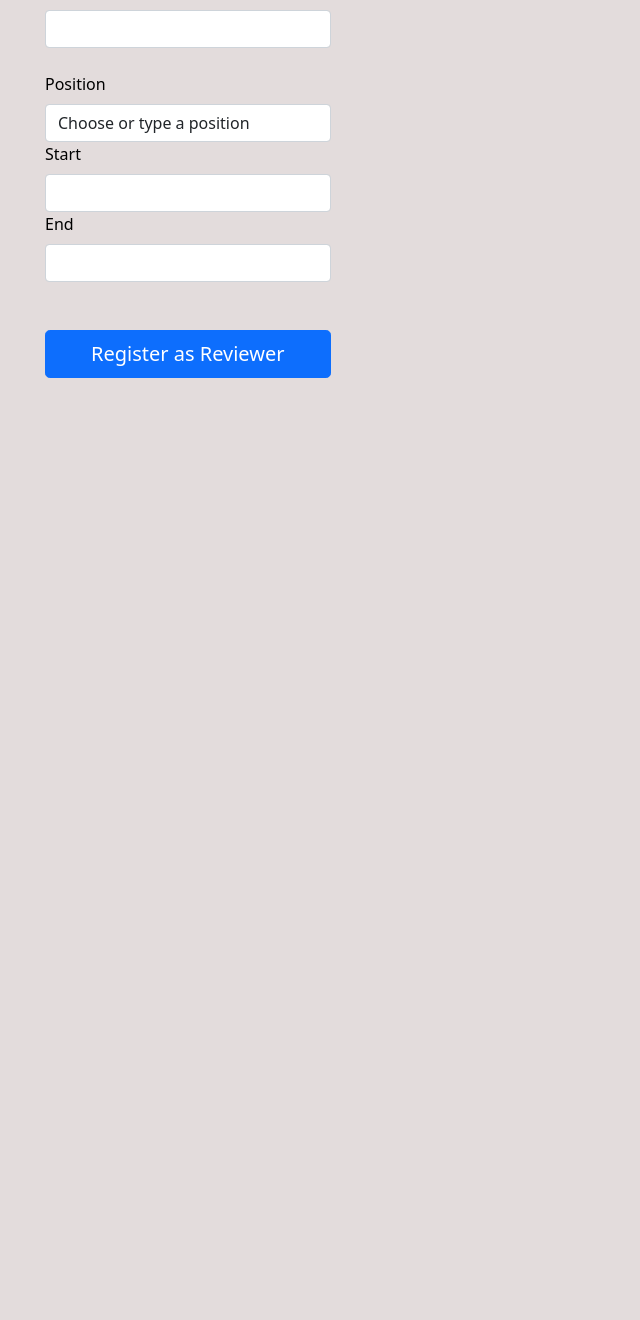
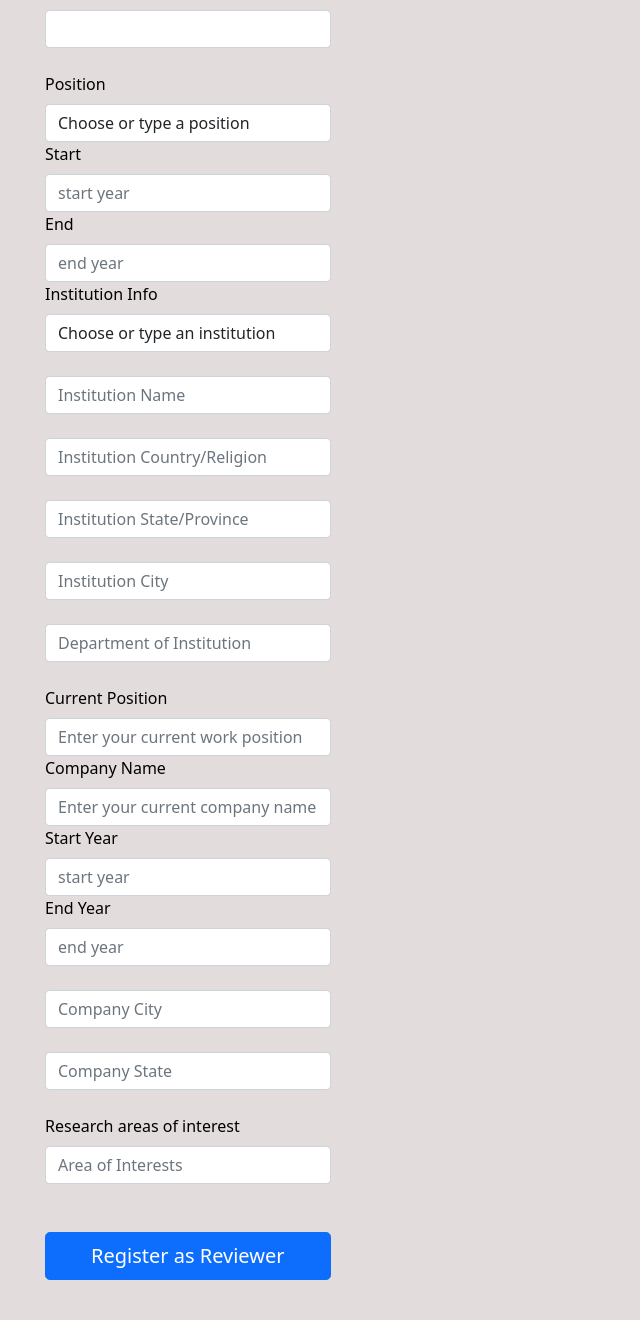
Before and after one commit to bikramishaan/Review-System, a Flask app: page /reviewer-register in a window 1280 px wide. Shown: the part 770-2090 px from the top of the page, without its empty margins (0-640 px from the left). Before the commit the page ends 1148 px from the top, so only its background shows below. Run offline with Flask 3, Linux system fonts and the light colour scheme; some libraries are stand-ins or nearby versions.

Commit message:
Complete Reviewer Form

```diff
--- a/Event/forms.py
+++ b/Event/forms.py
@@ -73,11 +73,25 @@ class ReviewerForm(FlaskForm):
                          choices=[('','Choose a gender or type a custom gender'), ('Male','Male'), ('Female','Female'), ('Non-Binary','Non-Binary'), ('Not Specified','Not Specified')], validators=[DataRequired()])
     year_of_birth = IntegerField(label="Year of Birth", validators=[DataRequired(), NumberRange(min=1923, max=2023)])
     email_address = StringField(label="Email Address", validators=[Email(), DataRequired()])
-    homepage_url = StringField(label="Homepage URL", validators=[DataRequired(), URL()])
-    google_scholar_url = StringField(label="Google Scholar URL", validators=[DataRequired(), URL()])
-    orcid_url = StringField(label="ORCID URL", validators=[DataRequired(), URL()])
-    position = SelectField(label="Position",
+    homepage_url = StringField(label="Homepage URL", validators=[URL()])
+    google_scholar_url = StringField(label="Google Scholar URL", validators=[URL()])
+    orcid_url = StringField(label="ORCID URL", validators=[URL()])
+    education_position = SelectField(label="Position",
                            choices=[('','Choose or type a position'), ('Undergrad Student','Undergrad Student'), ('MS Student','MS Student'), ('PhD Student','PhD Student'), ('Postdoc','Postdoc'), ('Instructor','Instructor'), ('Lecturer','Lecturer'), ('Assistant Professor','Assistant Professor'), ('Associate Professor','Associate Professor'), ('Full Professor','Full Professor'), ('Emeritus','Emeritus'), ('Researcher','Researcher'), ('Principal Researcher','Principal Researcher'), ('Intern','Intern')])
-    start_year = IntegerField(label='Start', validators=[DataRequired()])
-    end_year = IntegerField(label='End')
+    education_start_year = IntegerField(label='Start')
+    education_end_year = IntegerField(label='End')
+    inst_domain = SelectField(label="Institution Info",
+                                choices=[('','Choose or type an institution'), ('iit.ac.in ','iit.ac.in '), ('du.ac.in','du.ac.in'), ('jnu.ac.in','jnu.ac.in'), ('cu.ac.in','cu.ac.in'), ('mu.ac.in','mu.ac.in'), ('aiims.edu','aiims.edu')])
+    inst_name = StringField(label="")
+    inst_country = StringField(label="")
+    inst_state = StringField(label="")
+    inst_city = StringField(label="")
+    inst_department = StringField(label="")
+    current_position = StringField(label="Current Position", validators=[DataRequired()])
+    current_company = StringField(label="Company Name", validators=[DataRequired()])
+    current_start_year = IntegerField(label="Start Year", validators=[DataRequired()])
+    current_end_year = IntegerField(label="End Year")
+    current_city = StringField(label="")
+    current_country = StringField(label="", validators=[DataRequired()])
+    area_of_interest = StringField(label="Research areas of interest", validators=[DataRequired()])
     submit = SubmitField(label='Register as Reviewer')
--- a/Event/routes.py
+++ b/Event/routes.py
@@ -421,8 +421,13 @@ def verify_link():
 @app.route('/reviewer-register', methods=['GET', 'POST'])                                                    #Reviewer Registration Route
 def reviewer_register():
     form = ReviewerForm()
+    print('Form Data:', form.data)
+    print(form.errors)
+
     if request.method == 'POST' and form.validate_on_submit():
         print('Form Data:', form.data)
+        print(form.errors)
+        print(form.full_name)
         reviewer_request = Reviewer(full_name=form.full_name.data,
                                     gender=form.gender.data,
                                     year_of_birth=form.year_of_birth.data,
@@ -430,9 +435,22 @@ def reviewer_register():
                                     homepage_url=form.homepage_url.data,
                                     google_scholar_url=form.google_scholar_url.data,
                                     orcid_url=form.orcid_url.data,
-                                    position=form.position.data,
-                                    start_year=form.start_year.data,
-                                    end_year=form.end_year.data
+                                    education_position=form.education_position.data,
+                                    education_start_year=form.education_start_year.data,
+                                    education_end_year=form.education_end_year.data,
+                                    inst_domain=form.inst_domain.data,
+                                    inst_name=form.inst_name.data,
+                                    inst_country=form.inst_country.data,
+                                    inst_state=form.inst_state.data,
+                                    inst_city=form.inst_city.data,
+                                    inst_department=form.inst_department.data,
+                                    current_position=form.current_position.data,
+                                    current_company=form.current_company.data,
+                                    current_start_year=form.current_start_year.data,
+                                    current_end_year=form.current_end_year.data,
+                                    current_city=form.current_city.data,
+                                    current_country=form.current_country.data,
+                                    area_of_interest=form.area_of_interest.data
                                     )
         db.session.add(reviewer_request)
         try:
--- a/Event/templates/reviewer_registration.html
+++ b/Event/templates/reviewer_registration.html
@@ -43,15 +43,57 @@
 
             <br>
 
-            {{ form.position.label() }}
-            {{ form.position(class="form-control", placeholder="") }}
+            {{ form.education_position.label() }}
+            {{ form.education_position(class="form-control", placeholder="Choose or type a position") }}
 
-            {{ form.start_year.label() }}
-            {{ form.start_year(class="form-control", placeholder="") }}
+            {{ form.education_start_year.label() }}
+            {{ form.education_start_year(class="form-control", placeholder="start year") }}
 
-            {{ form.end_year.label() }}
-            {{ form.end_year(class="form-control", placeholder="") }}
+            {{ form.education_end_year.label() }}
+            {{ form.education_end_year(class="form-control", placeholder="end year") }}
 
+            {{ form.inst_domain.label() }}
+            {{ form.inst_domain(class="form-control", placeholder="Choose or type an institution")}}
+
+            {{ form.inst_name.label() }}
+            {{ form.inst_name(class="form-control", placeholder="Institution Name")}}
+
+            {{ form.inst_country.label() }}
+            {{ form.inst_country(class="form-control", placeholder="Institution Country/Religion")}}
+
+            {{ form.inst_state.label() }}
+            {{ form.inst_state(class="form-control", placeholder="Institution State/Province")}}
+
+            {{ form.inst_city.label() }}
+            {{ form.inst_city(class="form-control", placeholder="Institution City")}}
+
+            {{ form.inst_department.label() }}
+            {{ form.inst_department(class="form-control", placeholder="Department of Institution")}}
+
+            <br>
+
+            {{ form.current_position.label() }}
+            {{ form.current_position(class="form-control", placeholder="Enter your current work position")}}
+
+            {{ form.current_company.label() }}
+            {{ form.current_company(class="form-control", placeholder="Enter your current company name") }}
+
+            {{ form.current_start_year.label() }}
+            {{ form.current_start_year(class="form-control", placeholder="start year")}}
+
+            {{ form.current_end_year.label() }}
+            {{ form.current_end_year(class="form-control", placeholder="end year")}}
+
+            {{ form.current_city.label() }}
+            {{ form.current_city(class="form-control", placeholder="Company City")}}
+
+            {{ form.current_country.label() }}
+            {{ form.current_country(class="form-control", placeholder="Company State")}}
+
+            <br>
+
+            {{ form.area_of_interest.label() }}
+            {{ form.area_of_interest(class="form-control", placeholder="Area of Interests")}}
 
             <br><br>
 
```
Also changed, not shown: Event/models.py (+22 -7 lines), Event/static/Uploads/roberto-reposo-LgQoL6eOdHs-unsplash.jpg (added), instance/Event.db.
